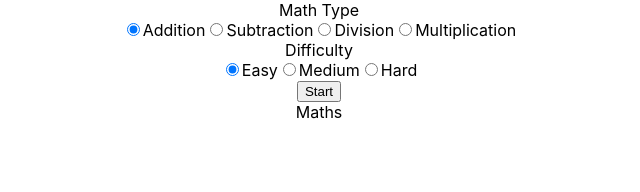
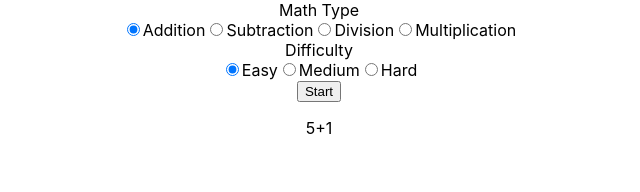
Before and after one commit to EoghainOB/Maths_Test, a React (Create React App) app: page / in a window 1280 px wide. Both pictures are taken after a click on the button "Start". Shown: the top 192 px of the page, without its empty margins (321-961 px from the left). Built offline with nearby package versions, Linux system fonts and the light colour scheme.

Commit message:
adding functionality

```diff
--- a/src/components/elements/maths.tsx
+++ b/src/components/elements/maths.tsx
@@ -1,7 +1,19 @@
-import React from "react";
+const Maths = (props: any) => {
+  const num1 = props.number1;
+  const num2 = props.number2;
+  const operator = props.operator;
 
-const Maths = () => {
-  return <div>Maths</div>;
+  return (
+    <div>
+      {num1 !== 0 && (
+        <p>
+          {num1}
+          {operator}
+          {num2}
+        </p>
+      )}
+    </div>
+  );
 };
 
 export default Maths;
--- a/src/components/elements/selection.tsx
+++ b/src/components/elements/selection.tsx
@@ -1,8 +1,12 @@
-import React, { useState } from "react";
+import { useState } from "react";
+import Maths from "./maths";
 
 const Selection = () => {
   const [type, setType] = useState("addition");
   const [difficulty, setDifficulty] = useState("easy");
+  const [number1, setNumber1] = useState(0);
+  const [number2, setNumber2] = useState(0);
+  const [math, setMath] = useState("");
 
   const handleTypeChange = (e: any) => {
     setType(e.target.value);
@@ -10,6 +14,58 @@ const Selection = () => {
 
   const handleDifficultyChange = (e: any) => {
     setDifficulty(e.target.value);
+  };
+
+  const begin = () => {
+    let newRandomNumber1 =
+      difficulty === "easy"
+        ? Math.floor(Math.random() * 10) + 1
+        : difficulty === "medium"
+        ? Math.floor(Math.random() * 90) + 11
+        : Math.floor(Math.random() * 900) + 101;
+
+    let newRandomNumber2 =
+      difficulty === "easy"
+        ? Math.floor(Math.random() * 10) + 1
+        : difficulty === "medium"
+        ? Math.floor(Math.random() * 90) + 11
+        : Math.floor(Math.random() * 900) + 101;
+
+    if (type === "subtraction" && newRandomNumber1 < newRandomNumber2) {
+      [newRandomNumber1, newRandomNumber2] = [
+        newRandomNumber2,
+        newRandomNumber1,
+      ];
+    }
+
+    if (type === "division") {
+      while (
+        newRandomNumber2 === 0 ||
+        newRandomNumber2 === 1 ||
+        newRandomNumber1 % newRandomNumber2 !== 0 ||
+        newRandomNumber1 === newRandomNumber2
+      ) {
+        newRandomNumber2 =
+          difficulty === "easy"
+            ? Math.floor(Math.random() * 10) + 1
+            : difficulty === "medium"
+            ? Math.floor(Math.random() * 90) + 11
+            : Math.floor(Math.random() * 900) + 101;
+      }
+    }
+
+    setNumber1(newRandomNumber1);
+    setNumber2(newRandomNumber2);
+
+    setMath(
+      type === "addition"
+        ? "+"
+        : type === "subtraction"
+        ? "-"
+        : type === "division"
+        ? "/"
+        : "*"
+    );
   };
 
   return (
@@ -78,6 +134,8 @@ const Selection = () => {
         />
         Hard
       </div>
+      <button onClick={begin}>Start</button>
+      <Maths number1={number1} operator={math} number2={number2} />
     </>
   );
 };
--- a/src/components/pages/home.tsx
+++ b/src/components/pages/home.tsx
@@ -1,12 +1,9 @@
 import Selection from "../elements/selection";
-import Maths from "../elements/maths";
 
 const home = () => {
   return (
     <div>
       <Selection />
-      <button>Start</button>
-      <Maths />
     </div>
   );
 };
```
